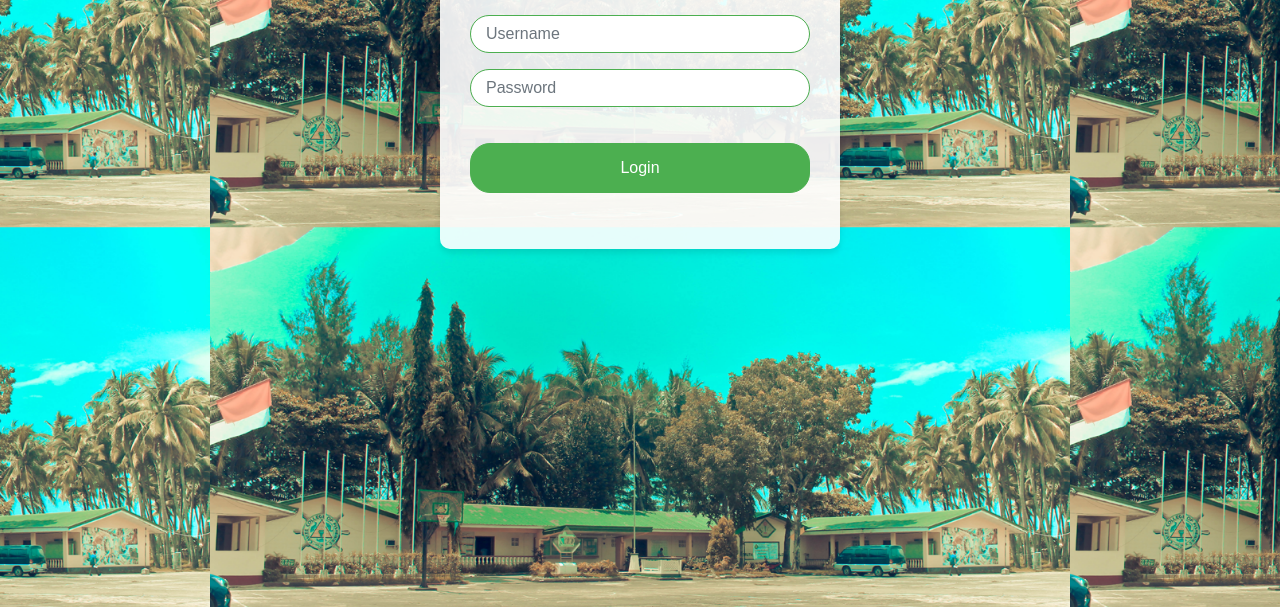
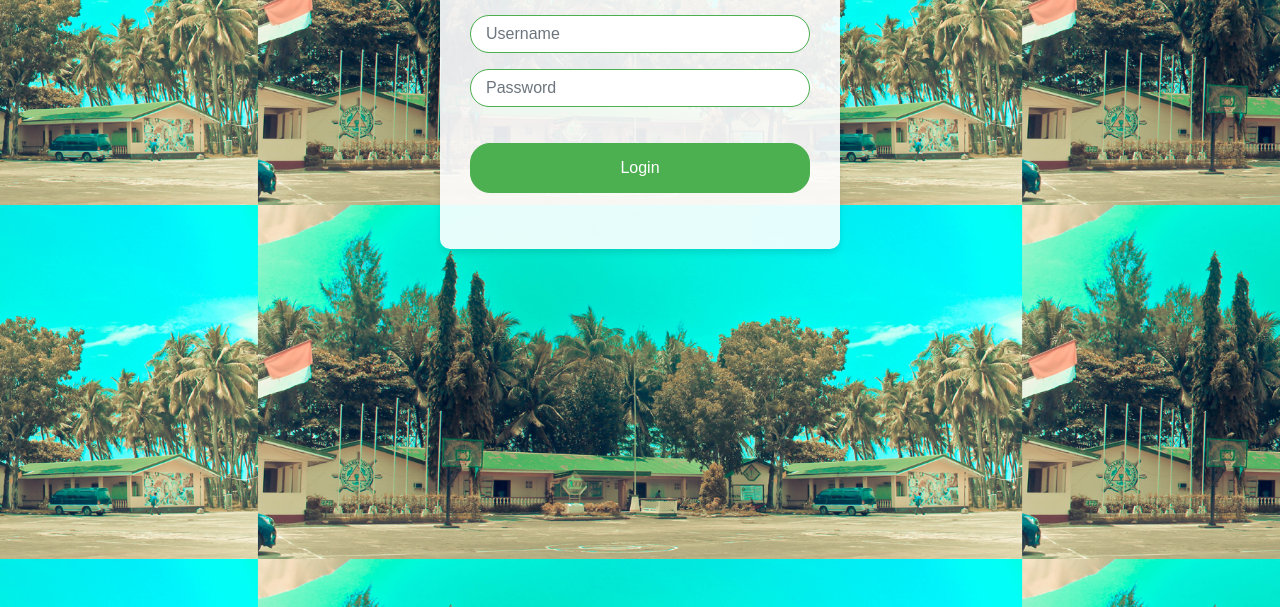
Before and after one commit to Deonicss/Activity-2Deonico, a plain HTML site: page index.html in a window 1280 px wide. Shown: the part 193-800 px from the top of the page. Drawn offline with nearby package versions, Linux system fonts and the light colour scheme.

Commit message:
Update index.html

```diff
--- a/index.html
+++ b/index.html
@@ -46,9 +46,9 @@
             border-color: #45a049; /* Darker green border color on hover */
         }
         /* Adjust background image size */
-        @media (max-width: 7500px) {
+        @media (max-width: 7400px) {
             body {
-                background-size: auto 90%; /* Resize background image for smaller screens */
+                background-size: auto 80%; /* Resize background image for smaller screens */
             }
         }
     </style>
```
